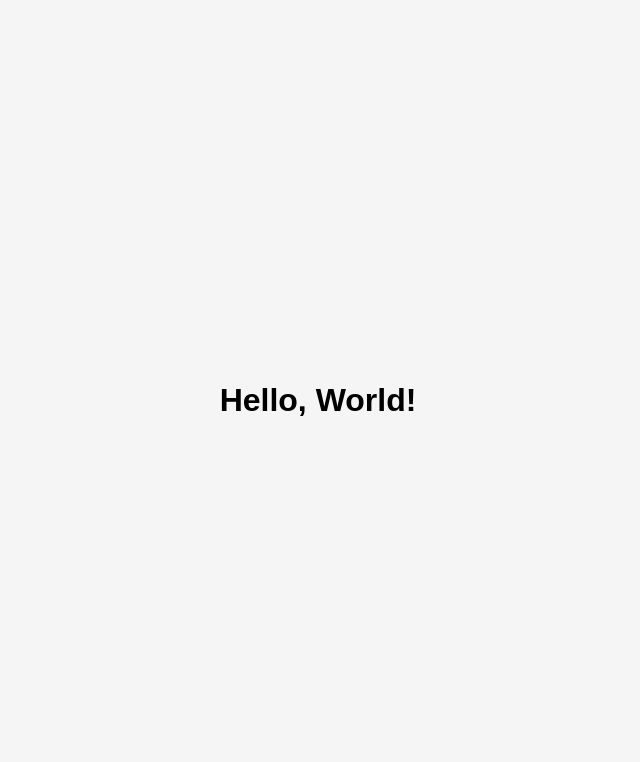
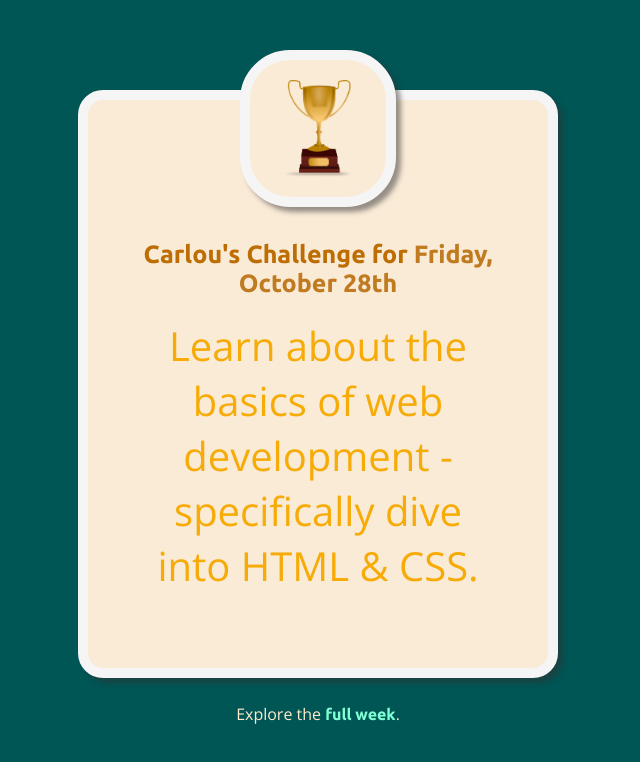
Before and after one commit to ca024/day011, a plain HTML site: page index.html in a window 1280 px wide. Shown: the whole page, without its empty margins (322-962 px from the left). Drawn offline with nearby package versions, Linux system fonts and the light colour scheme; a web font is replaced by a local one.

Commit message:
Copy and paste day008 files

```diff
--- /dev/null
+++ b/assets/css/full-week.css
@@ -0,0 +1,55 @@
+/* Styling for full-week.html */
+h1 {
+  font-size: 40px;
+  margin-bottom: 15px;
+}
+a {
+  background-color: rgb(10, 29, 29);
+  padding: 3px 10px;
+  border-radius: 10px;
+  font-size: 20px;
+}
+
+/* Remove numbers/bullets of ul/ol if it's displaying */
+p {
+  margin: 0;
+}
+ol {
+  width: 1000px;
+  margin: 50px auto;
+}
+li {
+  list-style: none;
+  border-radius: 5px;
+  margin-bottom: 15px;
+  background-color: antiquewhite;
+  padding: 10px 0;
+  box-shadow: 5px 5px 5px rgb(50, 50, 50, 0.5);
+}
+/* End of noted code*/
+
+li h2,
+li p {
+  background-color: antiquewhite;
+  font-size: large;
+  color: rgb(190, 109, 2);
+  line-height: 40px;
+
+  /* Display the numbers/bullets of ul/ol */
+  /* display: list-item;
+  list-style-position: inside; */
+  /* End of noted code*/
+}
+
+li h2 {
+  font-size: x-large;
+  font-weight: bold;
+}
+
+ol li:hover {
+  /* Transform the element by scaling the size*/
+  transform: scale(1.1, 1.1);
+  filter: brightness(1.1);
+}
+
+/* End of code for full-week.html */
--- /dev/null
+++ b/assets/css/index.css
@@ -0,0 +1,53 @@
+body {
+  padding: 50px 400px;
+}
+
+main,
+main h1 {
+  background-color: antiquewhite;
+}
+main,
+img {
+  border: 10px solid whitesmoke;
+  border-radius: 25px;
+  box-shadow: 5px 5px 5px rgb(50, 50, 50, 0.5);
+}
+
+main {
+  padding: 100px 50px 50px;
+}
+
+main p,
+#todays-challenge,
+img,
+span {
+  background-color: antiquewhite;
+  color: rgb(247, 171, 7);
+}
+
+img {
+  width: 16%;
+  margin-bottom: -120px;
+  padding: 20px 30px;
+  border-radius: 50px;
+}
+
+h1 {
+  margin-top: 40px;
+  font-size: 25px;
+  color: rgb(190, 109, 2);
+}
+
+span {
+  color: rgb(192, 123, 32);
+}
+
+#todays-challenge {
+  margin-top: 20px;
+  font-size: 40px;
+}
+
+#todays-challenge:hover {
+  /* Transform the element by scaling the size*/
+  transform: scale(1.1, 1.1);
+}
--- a/assets/css/style.css
+++ b/assets/css/style.css
@@ -1,19 +1,41 @@
-@import url('https://fonts.googleapis.com/css2?family=Zen+Kurenaido&display=swap');
+@import url("https://fonts.googleapis.com/css2?family=Open+Sans:wght@400;700&family=Ubuntu:wght@400;700&display=swap");
 
-
+/* This selector selects ALL HTML elements
+(directly, not through inheritance but as if
+you would target them all individually)*/
 * {
-    margin: 0;
-    padding: 0;
-    font-family: 'Zen Kurenaido', sans-serif;
-    background-color: whitesmoke;
+  margin: 0;
+  padding: 0;
+  font-family: "Ubuntu", sans-serif;
+  background-color: rgb(0, 85, 85);
 }
 
+body {
+  /* Set top,bottom and left,right padding */
+  padding: 100px 200px;
+  /* Center the texts horizontally */
+  text-align: center;
+}
 
 h1 {
-    /* Center div or element */
-    position: absolute;
-    top: 50%;
-    left: 50%;
-    transform: translate(-50%, -50%);
-    /* End of noted code */
+  color: tomato;
 }
+
+p {
+  font-family: "Open Sans", sans-serif;
+  color: blanchedalmond;
+  /* Add top and bottom margin */
+  margin: 25px 0;
+  /* End of noted code */
+}
+
+a {
+  color: aquamarine;
+  text-decoration: none;
+  font-weight: bold;
+}
+
+a:hover {
+  /*Invert the colors of anchor element when hovered*/
+  filter: invert(1);
+}
--- a/index.html
+++ b/index.html
@@ -1,14 +1,28 @@
 <!DOCTYPE html>
 <html lang="en">
-<head>
-    <meta charset="UTF-8">
-    <meta http-equiv="X-UA-Compatible" content="IE=edge">
-    <meta name="viewport" content="width=device-width, initial-scale=1.0">
-    <title>Hello, World</title>
-    <link rel="stylesheet" href="assets/css/style.css">
-</head>
-<body>
-    <h1>Hello, World!</h1>
-
-</body>
+  <head>
+    <meta charset="UTF-8" />
+    <meta http-equiv="X-UA-Compatible" content="IE=edge" />
+    <meta name="viewport" content="width=device-width, initial-scale=1.0" />
+    <title>Carlou's Challenge 7.0</title>
+    <link rel="stylesheet" href="assets/css/style.css" />
+    <link rel="stylesheet" href="assets/css/index.css" />
+  </head>
+  <body>
+    <img src="./assets/images/trophy.png" alt="gold trophy" />
+    <!--Use Hold Alt "up" or "down" as a shortcut to switching element position-->
+    <main>
+      <h1>Carlou's Challenge for <span>Friday, October 28th</span></h1>
+      <p id="todays-challenge">
+        Learn about the basics of web development - specifically dive into HTML
+        & CSS.
+      </p>
+    </main>
+    <footer>
+      <p>
+        Explore the
+        <a href="./full-week.html">full week</a>.
+      </p>
+    </footer>
+  </body>
 </html>
```
Also changed, not shown: full-week.html (added, +48 -0 lines), assets/images/trophy.png (added), 1 other file.
